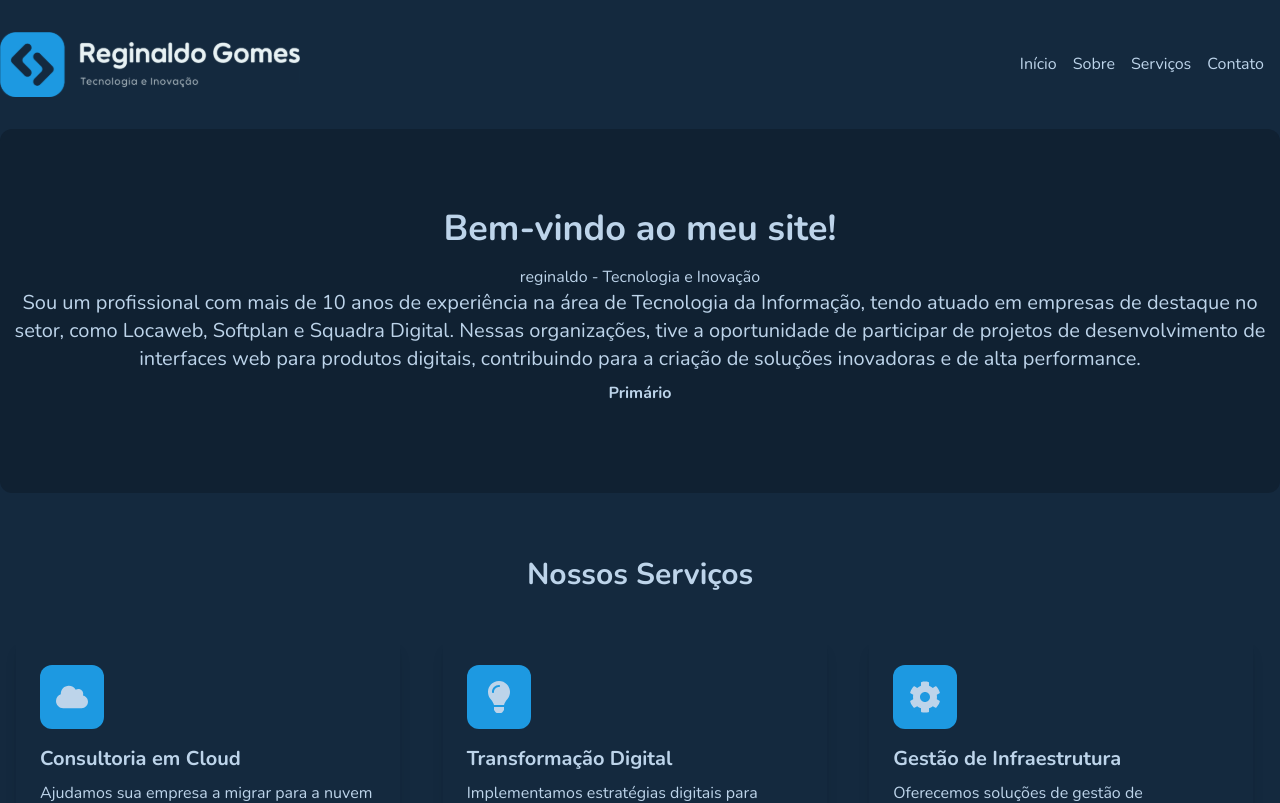
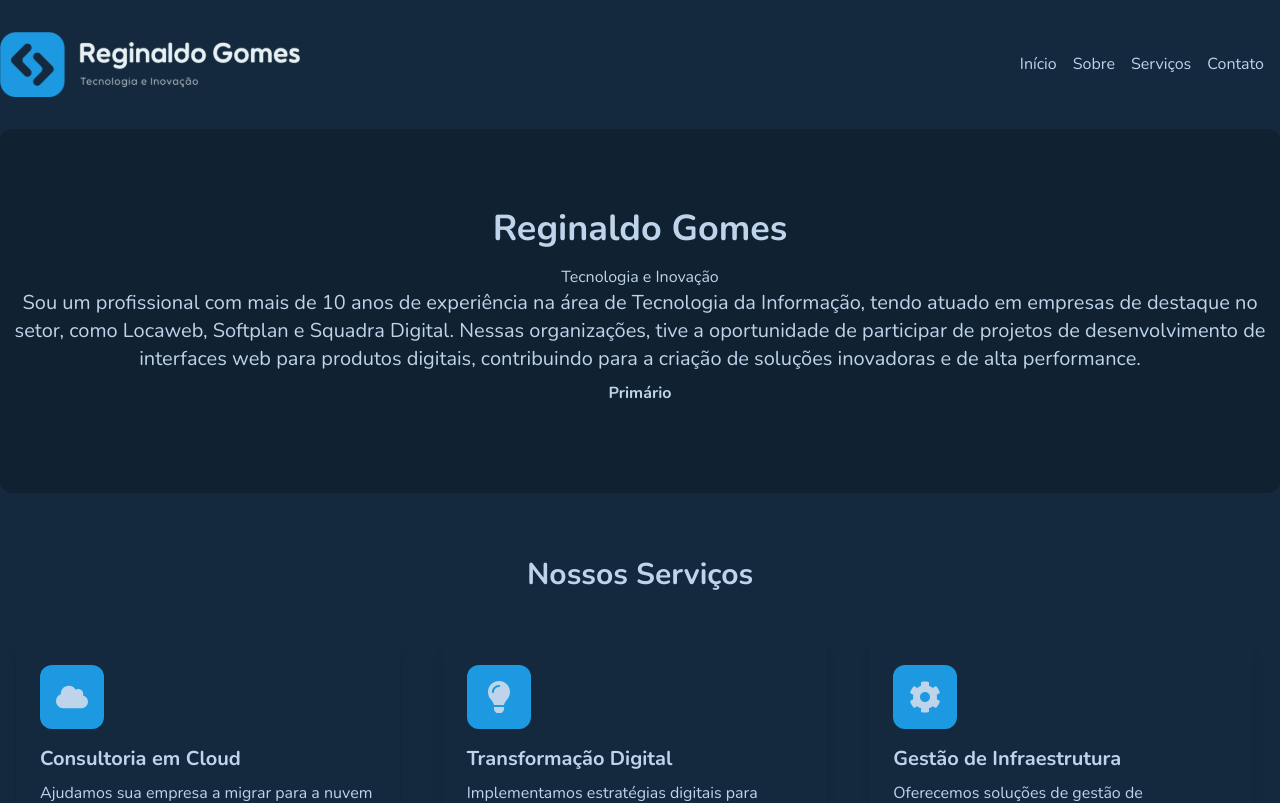
Before and after one commit to reginaldogomes/bhs_cms_site_app, a Next.js app: page / in a window 1280 px wide. Shown: the top 803 px of the page. Built offline with nearby package versions, Linux system fonts and the light colour scheme.

Commit message:
hero update code

```diff
--- a/src/app/layout.tsx
+++ b/src/app/layout.tsx
@@ -1,4 +1,3 @@
-// src/app/layout.tsx
 import './globals.css'
 import React, { ReactNode } from 'react'
 import Header from '@/components/layouts/Header'
--- a/src/components/Hero.tsx
+++ b/src/components/Hero.tsx
@@ -1,9 +1,8 @@
-import React from 'react'
 import Section from '@/components/layouts/Section'
 import ButtonComponent from './Button'
 
 const dataResume = {
-  name: 'reginaldo',
+  name: 'Reginaldo Gomes',
   slogan: 'Tecnologia e Inovação',
   bio: 'Sou um profissional com mais de 10 anos de experiência na área de Tecnologia da Informação, tendo atuado em empresas de destaque no setor, como Locaweb, Softplan e Squadra Digital. Nessas organizações, tive a oportunidade de participar de projetos de desenvolvimento de interfaces web para produtos digitais, contribuindo para a criação de soluções inovadoras e de alta performance.',
 }
@@ -14,12 +13,10 @@ const Hero: React.FC = () => {
   }
   return (
     <Section
-      title="Bem-vindo ao meu site!"
+      title={dataResume.name}
       className="bg-primary-600 text-white text-center max-w-1280 mx-auto"
     >
-      <h1>
-        {dataResume.name} - {dataResume.slogan}
-      </h1>
+      <h1>{dataResume.slogan}</h1>
 
       <p className="text-xl">{dataResume.bio}</p>
 
```
